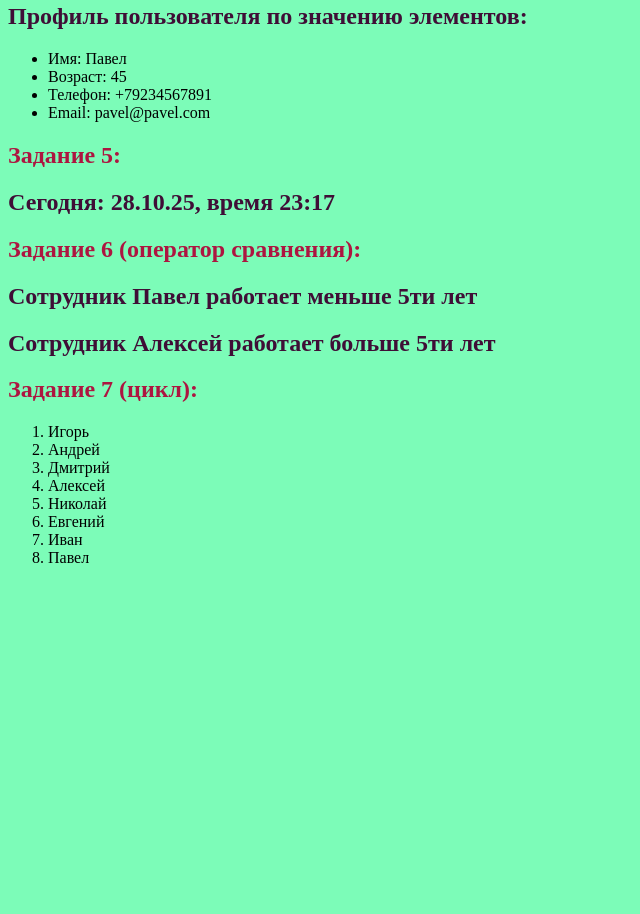
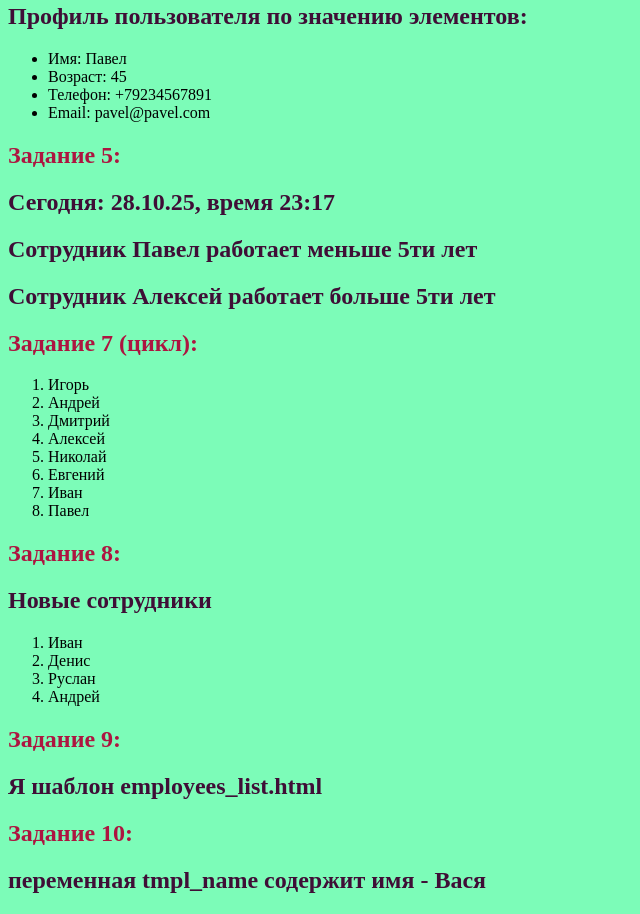
Before and after one commit to ev-g-hash/homework, a Django app: page / in a window 1280 px wide. Shown: the part 529-1443 px from the top of the page, without its empty margins (0-640 px from the left). Before the commit the page ends 1092 px from the top, so only its background shows below. Run offline with Django 5.2, Linux system fonts and the light colour scheme.

Commit message:
задания 1-10 конец

```diff
--- /dev/null
+++ b/homework/templates/homework/default_employees.html
@@ -0,0 +1 @@
+В tmpl_name нет имени - Я шаблон default_employees.html
--- /dev/null
+++ b/homework/templates/homework/employees_list.html
@@ -0,0 +1,2 @@
+
+Я шаблон employees_list.html
--- a/homework/templates/homework/index.html
+++ b/homework/templates/homework/index.html
@@ -40,8 +40,6 @@
 <h2 style="color:rgba(173, 21, 64, 1)"><strong>Задание 5:</strong></h2>
 <h2 style="color:rgba(63, 14, 54, 1)">Сегодня: {% now 'd' %}.{% now 'm' %}.{% now 'y' %}, время {% now 'H' %}:{% now 'i' %}</h2>
 
-
-<h2 style="color:rgba(173, 21, 64, 1)"><strong>Задание 6 (оператор сравнения):</strong></h2>
     <h2 style="color:rgba(63, 14, 54, 1)">
         Сотрудник
         {{ name_sps.0 }}
@@ -59,9 +57,25 @@
         </ol>
 
 
+<h2 style="color:rgba(173, 21, 64, 1)"><strong>Задание 8:</strong></h2>
+    <h2 style="color:rgba(63, 14, 54, 1)">Новые сотрудники</h2>
+        <ol>
+        {% for name in user_list2 %}
+            {% if name.experience <= 2 %}
+                <li>{{name.name}}</li>
+            {% endif %}
+        {% endfor %}
+        </ol>
 
+<h2 style="color:rgba(173, 21, 64, 1)"><strong>Задание 9:</strong></h2>
+    <h2 style="color:rgba(63, 14, 54, 1)">{% include "homework/employees_list.html" %}</h2>
 
-
+<h2 style="color:rgba(173, 21, 64, 1)"><strong>Задание 10:</strong></h2>
+        {% if tmpl_name %}
+            <h2 style="color:rgba(63, 14, 54, 1)">переменная tmpl_name содержит имя - {{ tmpl_name }}</h2>
+        {% else %}
+        <h2 style="color:rgba(63, 14, 54, 1)">{% include "homework/default_employees.html" %}</h2>
+        {% endif %}
 
 
 
--- a/homework/views.py
+++ b/homework/views.py
@@ -11,7 +11,17 @@ def index(request):
     name_sps = ['Павел', 'Алексей']
     experience = [3, 6]
     user_list = ['Игорь', 'Андрей', 'Дмитрий', 'Алексей', 'Николай', 'Евгений', 'Иван', 'Павел']
-
+    user_list2 = [{'name': 'Дмитрий', 'experience': 9},
+                {'name': 'Павел',   'experience': 5},
+                {'name': 'Алексей', 'experience': 3},
+                {'name': 'Иван',    'experience': 0},
+                {'name': 'Денис',   'experience': 2},
+                {'name': 'Игорь',   'experience': 7},
+                {'name': 'Руслан',  'experience': 1},
+                {'name': 'Евгений', 'experience': 4},
+                {'name': 'Андрей',  'experience': 2},
+                {'name': 'Николай', 'experience': 8}]
+    tmpl_name = 'Вася'
 
     context = {
         'user_name':user_name,
@@ -22,7 +32,9 @@ def index(request):
         'prof_sps':prof_sps,
         'name_sps':name_sps,
         'experience':experience,
-        'user_list':user_list
+        'user_list':user_list,
+        'user_list2':user_list2,
+        'tmpl_name':tmpl_name
         }
 
     return render(request, 'homework/index.html', context)
```
Also changed, not shown: homework_c_date.txt (+41 -17 lines), homework/urls.py (line endings or trailing spaces), 1 other file.
